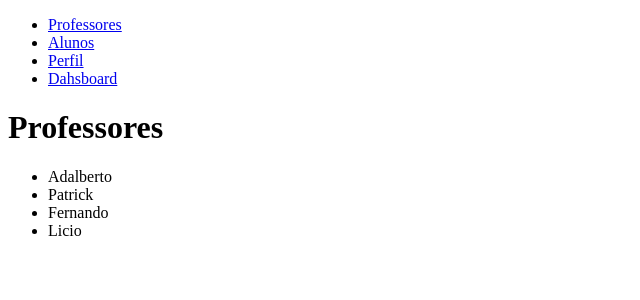
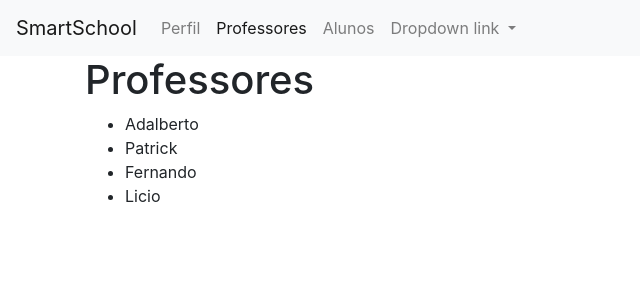
Before and after one commit to bilhares/smartschool, an Angular app: page /professores in a window 1280 px wide. Shown: the top 300 px of the page, without its empty margins (0-640 px from the left). Built offline with nearby package versions, Linux system fonts and the light colour scheme.

Commit message:
bootstrap e navbar

```diff
--- a/package.json
+++ b/package.json
@@ -19,6 +19,8 @@
     "@angular/platform-browser": "~9.1.7",
     "@angular/platform-browser-dynamic": "~9.1.7",
     "@angular/router": "~9.1.7",
+    "bootstrap": "^4.5.0",
+    "ngx-bootstrap": "^5.6.1",
     "rxjs": "~6.5.4",
     "tslib": "^1.10.0",
     "zone.js": "~0.10.2"
--- a/src/app/app-routing.module.ts
+++ b/src/app/app-routing.module.ts
@@ -7,10 +7,11 @@ import { DashboardComponent } from './dashboard/dashboard.component';
 
 
 const routes: Routes = [
+  {path:'', redirectTo:'dashboard', pathMatch:'full'},
+  {path:'dashboard', component:DashboardComponent},
   {path:'professores', component:ProfessoresComponent},
   {path:'alunos', component:AlunosComponent},
   {path:'perfil', component:PerfilComponent},
-  {path:'dashboard', component:DashboardComponent},
 ];
 
 @NgModule({
--- a/src/app/app.component.html
+++ b/src/app/app.component.html
@@ -1,9 +1,5 @@
-<nav>
-    <ul>
-        <li><a routerLink="professores/">Professores</a></li>
-        <li><a routerLink="alunos">Alunos</a></li>
-        <li><a routerLink="perfil">Perfil</a></li>
-        <li><a routerLink="dashboard">Dahsboard</a></li>
-    </ul>
-</nav>
-<router-outlet></router-outlet>
+<app-nav></app-nav>
+
+<div class="container">
+    <router-outlet></router-outlet>
+</div>
--- a/src/app/app.module.ts
+++ b/src/app/app.module.ts
@@ -7,6 +7,7 @@ import { AlunosComponent } from './alunos/alunos.component';
 import { ProfessoresComponent } from './professores/professores.component';
 import { PerfilComponent } from './perfil/perfil.component';
 import { DashboardComponent } from './dashboard/dashboard.component';
+import { NavComponent } from './nav/nav.component';
 
 @NgModule({
   declarations: [
@@ -14,7 +15,8 @@ import { DashboardComponent } from './dashboard/dashboard.component';
     AlunosComponent,
     ProfessoresComponent,
     PerfilComponent,
-    DashboardComponent
+    DashboardComponent,
+    NavComponent
   ],
   imports: [
     BrowserModule,
--- /dev/null
+++ b/src/app/nav/nav.component.html
@@ -0,0 +1,31 @@
+<nav class="navbar navbar-expand-lg navbar-light bg-light">
+    <a class="navbar-brand" routerLink="dashboard">SmartSchool</a>
+    <button class="navbar-toggler" type="button" data-toggle="collapse" data-target="#navbarNavDropdown"
+        aria-controls="navbarNavDropdown" aria-expanded="false" aria-label="Toggle navigation">
+        <span class="navbar-toggler-icon"></span>
+    </button>
+    <div class="collapse navbar-collapse" id="navbarNavDropdown">
+        <ul class="navbar-nav">
+            <li class="nav-item ">
+                <a class="nav-link" routerLinkActive="active" routerLink="perfil">Perfil</a>
+            </li>
+            <li class="nav-item">
+                <a class="nav-link" routerLinkActive="active" routerLink="professores/">Professores</a>
+            </li>
+            <li class="nav-item">
+                <a class="nav-link" routerLinkActive="active" routerLink="alunos">Alunos</a>
+            </li>
+            <li class="nav-item dropdown">
+                <a class="nav-link dropdown-toggle" href="#" id="navbarDropdownMenuLink" role="button"
+                    data-toggle="dropdown" aria-haspopup="true" aria-expanded="false">
+                    Dropdown link
+                </a>
+                <div class="dropdown-menu" aria-labelledby="navbarDropdownMenuLink">
+                    <a class="dropdown-item" href="#">Action</a>
+                    <a class="dropdown-item" href="#">Another action</a>
+                    <a class="dropdown-item" href="#">Something else here</a>
+                </div>
+            </li>
+        </ul>
+    </div>
+</nav>
--- /dev/null
+++ b/src/app/nav/nav.component.ts
@@ -0,0 +1,15 @@
+import { Component, OnInit } from '@angular/core';
+
+@Component({
+  selector: 'app-nav',
+  templateUrl: './nav.component.html',
+  styleUrls: ['./nav.component.css']
+})
+export class NavComponent implements OnInit {
+
+  constructor() { }
+
+  ngOnInit(): void {
+  }
+
+}
--- a/src/styles.css
+++ b/src/styles.css
@@ -1 +1,3 @@
 /* You can add global styles to this file, and also import other style files */
+
+@import '../node_modules/bootstrap/dist/css/bootstrap.min.css'
```
Also changed, not shown: src/app/nav/nav.component.css (added), 2 other files (tests, documents, lock files or other folders).
